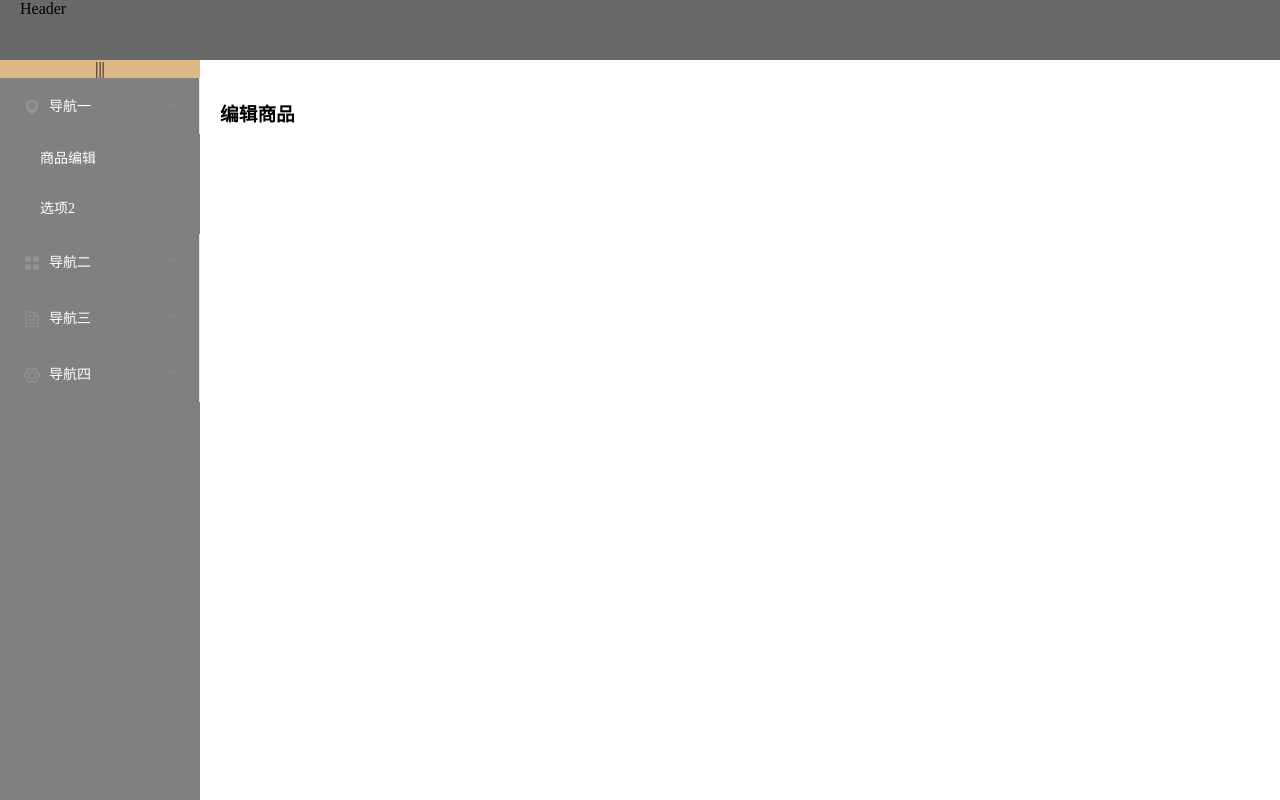
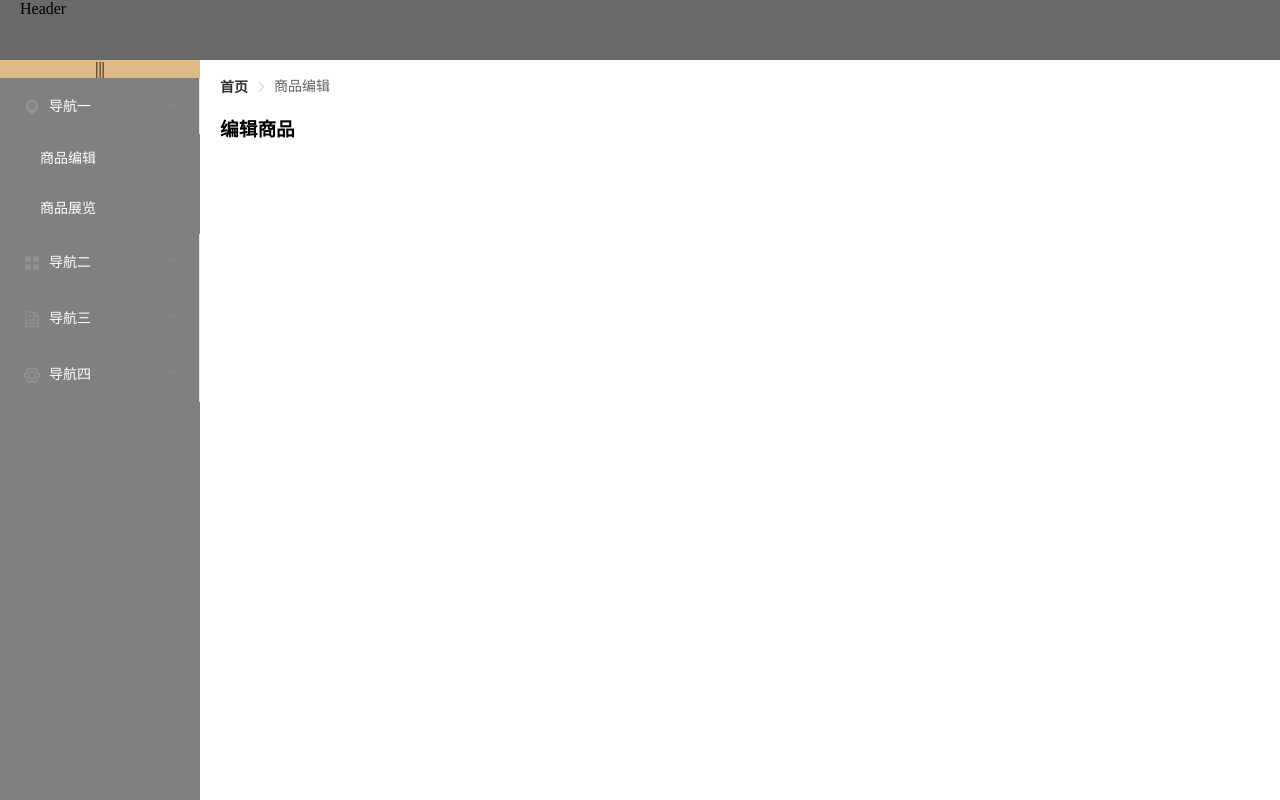
Before and after one commit to likejames/small_market, a Vue app: page /editShopping in a window 1280 px wide. Both pictures are taken after a click on the element "导航一". Built offline with nearby package versions, Linux system fonts and the light colour scheme; what vue-scroller would draw is missing.

Commit message:
首页修改

```diff
--- a/src/router/index.js
+++ b/src/router/index.js
@@ -6,6 +6,9 @@ import Productin from "../views/Productin"
 import test from "../views/test"
 import AdminInfo from "../views/Admin/AdminInfo"
 import EditShopping from "../views/Admin/EditShopping"
+import Welecome from "../views/Admin/Welecome"
+
+import ShoppingShow from "../views/Admin/ShoppingShow"
 Vue.use(VueRouter)
 //路由配置
 const routes = [{
@@ -42,10 +45,20 @@ const routes = [{
         name: 'AdminInfo',
         component: AdminInfo,
         children: [
+            {
+                path: '/admin',
+                name: 'Welecome',
+                component:Welecome //重定向
+            },
            {
                 path: '/editShopping',
                 name: 'EditShopping',
                 component: EditShopping
+            },
+            {
+                path: '/shoppingShow',
+                name: 'ShoppingShow',
+                component: ShoppingShow
             }]
     }
 ]
--- a/src/views/Admin/AdminInfo.vue
+++ b/src/views/Admin/AdminInfo.vue
@@ -11,14 +11,18 @@
             @close="handleClose"
             background-color="gray"
             text-color="#fff"
-            active-text-color="#ffd04b" :unique-opened="true" :collapse=collapse :collapse-transition="false" router>
+            active-text-color="#ffd04b"
+            :unique-opened="true"
+            :collapse=collapse
+            :collapse-transition="false"
+            router>
           <el-submenu index="1">
             <template slot="title">
               <i class="el-icon-location"></i>
               <span>导航一</span>
             </template>
               <el-menu-item index="/editShopping">商品编辑</el-menu-item>
-              <el-menu-item index="1-2">选项2</el-menu-item>
+              <el-menu-item index="/shoppingShow">商品展览</el-menu-item>
           </el-submenu>
           <el-submenu index="2">
             <template slot="title">
@@ -76,6 +80,9 @@ export default {
   methods:{
     changeCode(){
       this.collapse=!this.collapse
+    },
+    saveCode(){
+      window
     }
   }
 }
--- a/src/views/Admin/EditShopping.vue
+++ b/src/views/Admin/EditShopping.vue
@@ -1,5 +1,9 @@
 <template>
 <div>
+  <el-breadcrumb separator-class="el-icon-arrow-right">
+    <el-breadcrumb-item :to="{ path: '/' }">首页</el-breadcrumb-item>
+    <el-breadcrumb-item>商品编辑</el-breadcrumb-item>
+  </el-breadcrumb>
   <h1>编辑商品</h1>
 </div>
 </template>
--- /dev/null
+++ b/src/views/Admin/ShoppingShow.vue
@@ -0,0 +1,15 @@
+<template>
+  <div>
+    <h1>商品展示</h1>
+  </div>
+</template>
+
+<script>
+export default {
+  name: "ShoppingShow"
+}
+</script>
+
+<style scoped>
+
+</style>
--- /dev/null
+++ b/src/views/Admin/Welecome.vue
@@ -0,0 +1,15 @@
+<template>
+  <div>
+    <h1>欢迎光临</h1>
+  </div>
+</template>
+
+<script>
+export default {
+  name: "Welecome"
+}
+</script>
+
+<style scoped>
+
+</style>
```
